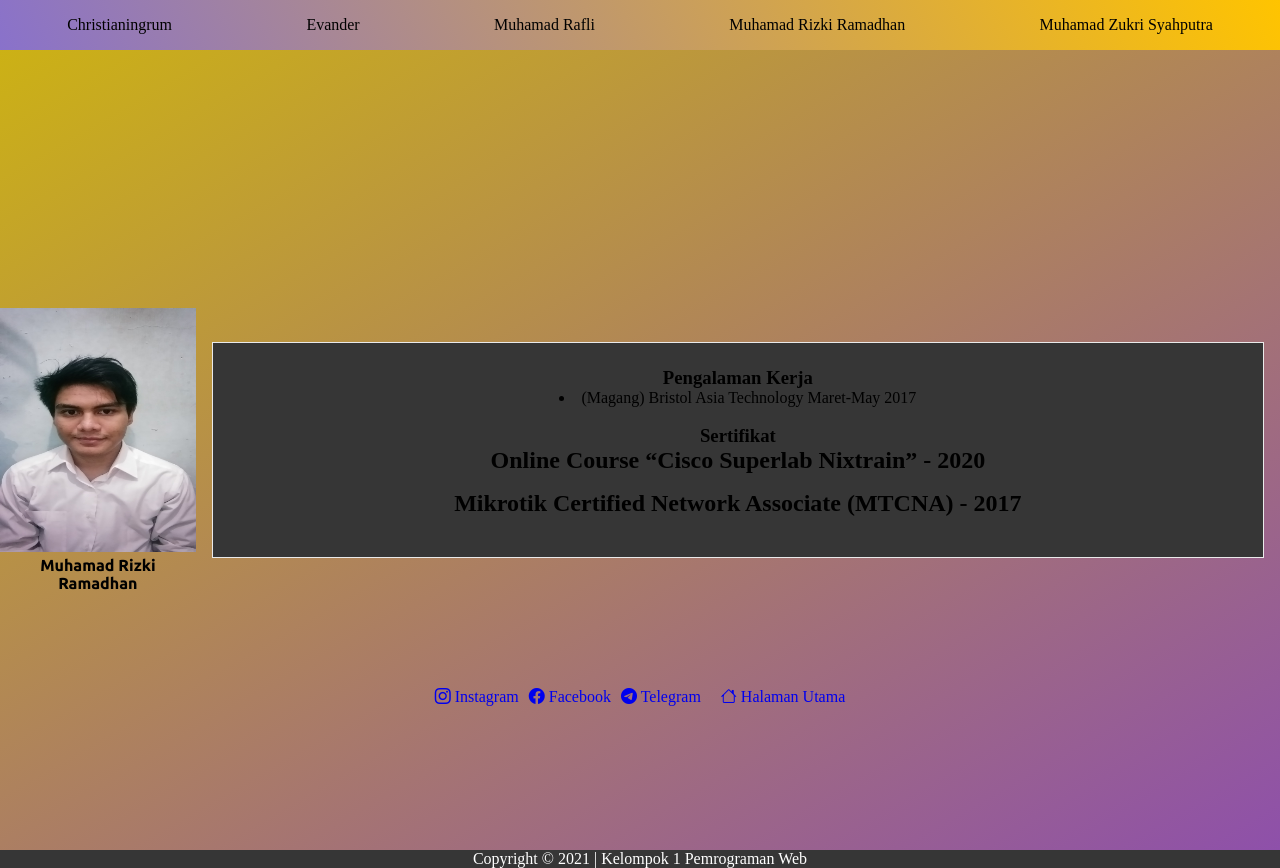
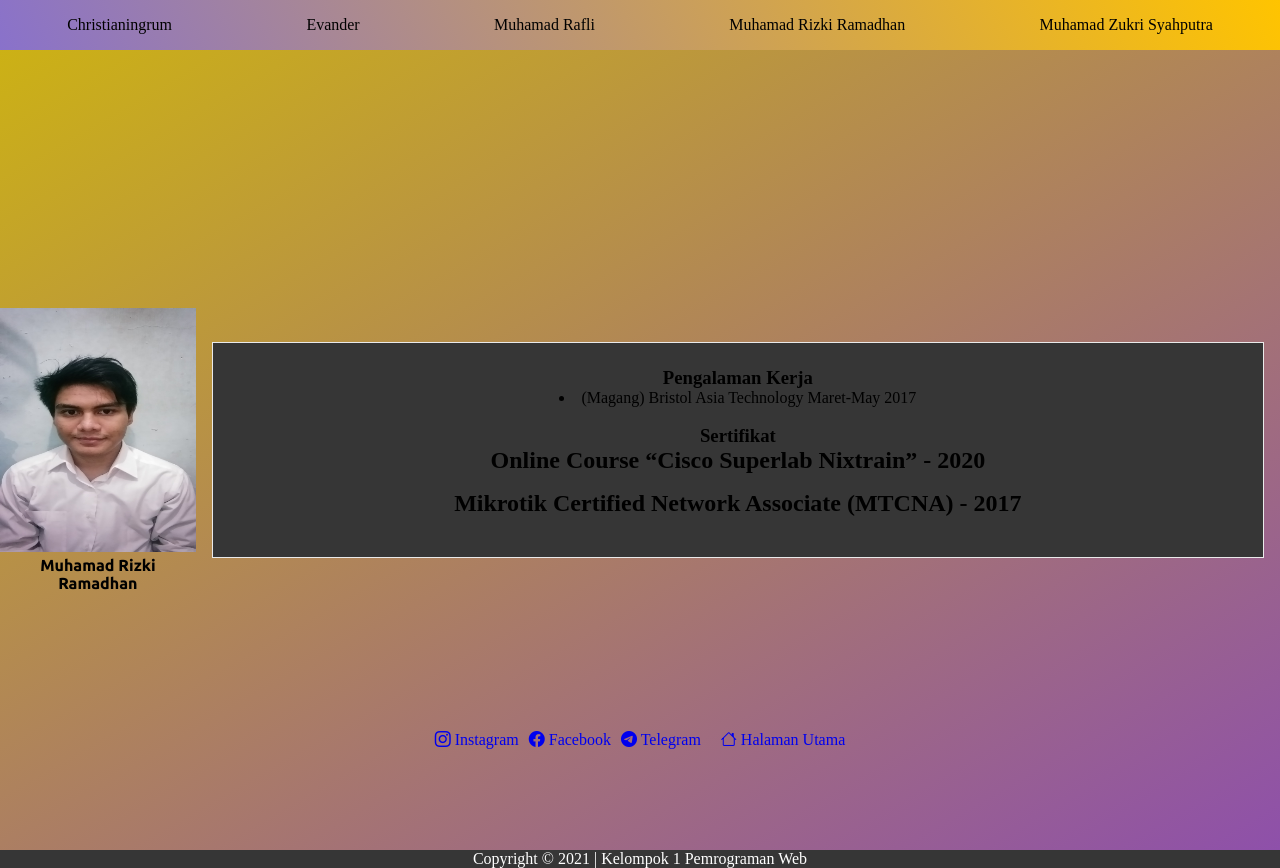
Before and after one commit to wimpoge/webpemrogramankelompok1, a Next.js app: page /Ram2 in a window 1280 px wide. Built offline with nearby package versions, Linux system fonts and the light colour scheme.

Commit message:
Add files via upload

```diff
--- a/styles/sosmed.module.css
+++ b/styles/sosmed.module.css
@@ -1,7 +1,7 @@
 .wrapper {
   position: absolute;;
   align-items: center;
-  bottom: 15%;
+  bottom: 10%;
   justify-content: space-between;
 
 
```
